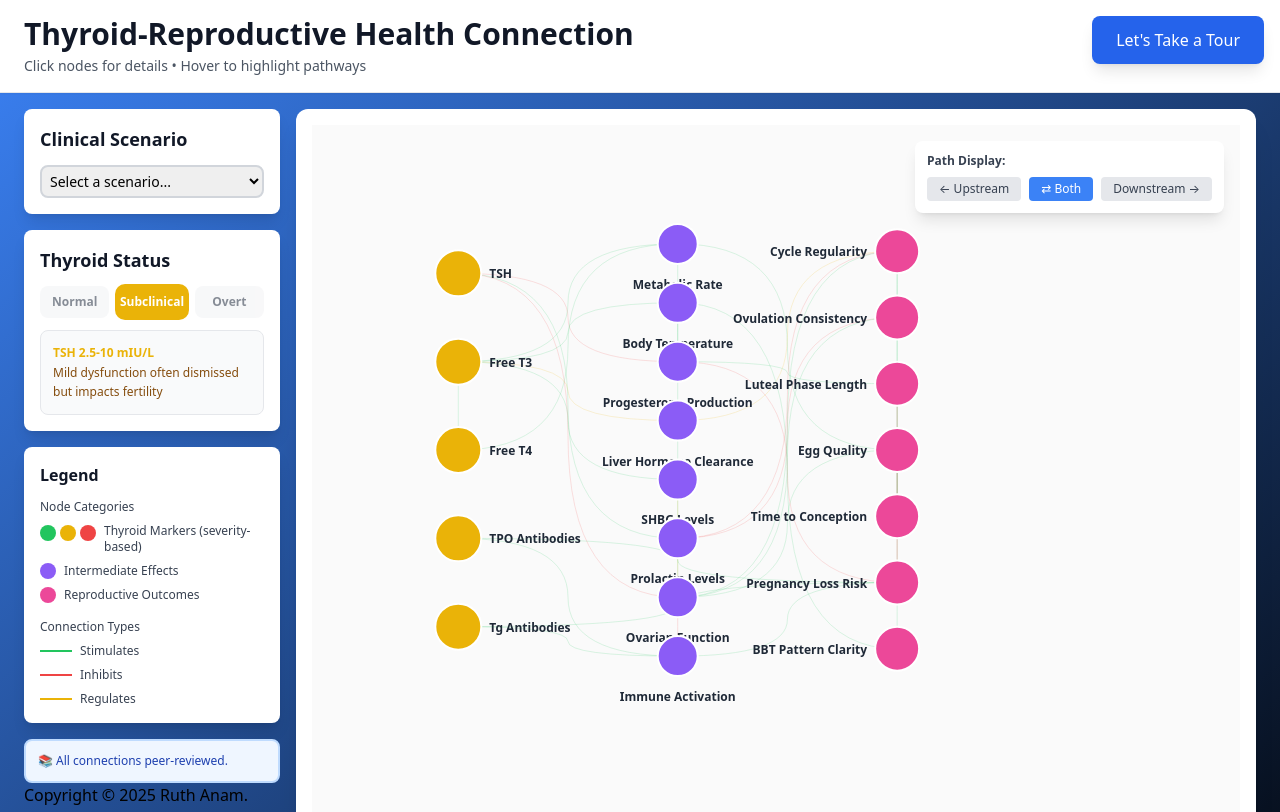
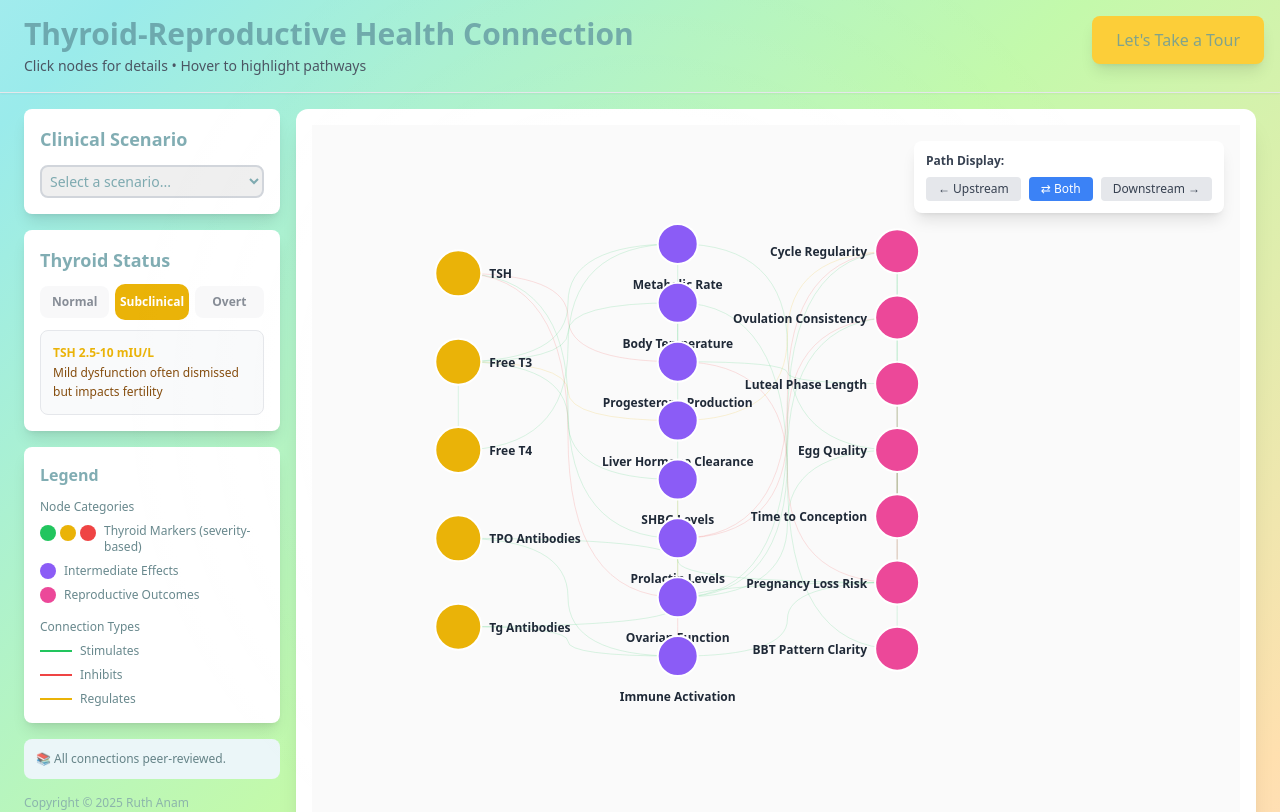
Before and after one commit to nusanam/thyroid-explorer, a React (Vite) app: page / in a window 1280 px wide. Shown: the top 812 px of the page. Built offline with nearby package versions, Linux system fonts and the light colour scheme.

Commit message:
update color palette

```diff
--- a/src/app/components/CategoryLegend.tsx
+++ b/src/app/components/CategoryLegend.tsx
@@ -7,11 +7,11 @@ import {
 export const CategoryLegend: React.FC = () => {
   return (
     <div>
-      <h3 className='text-base font-semibold mb-3 text-gray-900'>Legend</h3>
+      <h3 className='text-base font-semibold mb-3 text-[#6298a0cc]'>Legend</h3>
 
       {/* Node Categories */}
       <div className='mb-4'>
-        <h4 className='text-xs font-medium text-gray-700 mb-2'>
+        <h4 className='text-xs font-medium text-[#426a70cc] mb-2'>
           Node Categories
         </h4>
         <div className='space-y-2'>
@@ -30,7 +30,7 @@ export const CategoryLegend: React.FC = () => {
                 style={{ backgroundColor: '#ef4444' }}
               />
             </div>
-            <span className='text-xs text-gray-700'>
+            <span className='text-xs text-[#426a70cc]'>
               Thyroid Markers (severity-based)
             </span>
           </div>
@@ -41,7 +41,9 @@ export const CategoryLegend: React.FC = () => {
                 backgroundColor: getSimulationNodeColor('intermediate'),
               }}
             />
-            <span className='text-xs text-gray-700'>Intermediate Effects</span>
+            <span className='text-xs text-[#426a70cc]'>
+              Intermediate Effects
+            </span>
           </div>
           <div className='flex items-center gap-2'>
             <div
@@ -50,14 +52,16 @@ export const CategoryLegend: React.FC = () => {
                 backgroundColor: getSimulationNodeColor('reproductive'),
               }}
             />
-            <span className='text-xs text-gray-700'>Reproductive Outcomes</span>
+            <span className='text-xs text-[#426a70cc]'>
+              Reproductive Outcomes
+            </span>
           </div>
         </div>
       </div>
 
       {/* Connection Types */}
       <div>
-        <h4 className='text-xs font-medium text-gray-700 mb-2'>
+        <h4 className='text-xs font-medium text-[#426a70cc] mb-2'>
           Connection Types
         </h4>
         <div className='space-y-2'>
@@ -66,21 +70,21 @@ export const CategoryLegend: React.FC = () => {
               className='w-8 h-0.5 flex-shrink-0'
               style={{ backgroundColor: getSimulationLinkColor('stimulatory') }}
             />
-            <span className='text-xs text-gray-700'>Stimulates</span>
+            <span className='text-xs text-[#426a70cc]'>Stimulates</span>
           </div>
           <div className='flex items-center gap-2'>
             <div
               className='w-8 h-0.5 flex-shrink-0'
               style={{ backgroundColor: getSimulationLinkColor('inhibitory') }}
             />
-            <span className='text-xs text-gray-700'>Inhibits</span>
+            <span className='text-xs text-[#426a70cc]'>Inhibits</span>
           </div>
           <div className='flex items-center gap-2'>
             <div
               className='w-8 h-0.5 flex-shrink-0'
               style={{ backgroundColor: getSimulationLinkColor('regulatory') }}
             />
-            <span className='text-xs text-gray-700'>Regulates</span>
+            <span className='text-xs text-[#426a70cc]'>Regulates</span>
           </div>
         </div>
       </div>
--- a/src/app/components/GuidedTour.tsx
+++ b/src/app/components/GuidedTour.tsx
@@ -129,7 +129,7 @@ export const GuidedTour: React.FC<Props> = ({ onHighlight }) => {
       {!isActive && (
         <button
           onClick={startTour}
-          className='fixed top-4 right-4 px-6 py-3 bg-blue-600 text-white rounded-lg font-medium hover:bg-blue-700 transition-colors shadow-lg'
+          className='fixed top-4 right-4 px-6 py-3 bg-[#fcce39] text-[#6298a0cc] rounded-lg font-medium hover:bg-blue-700 transition-colors shadow-lg'
         >
           Let's Take a Tour
         </button>
@@ -160,7 +160,7 @@ export const GuidedTour: React.FC<Props> = ({ onHighlight }) => {
               className='bg-white rounded-lg shadow-2xl p-6 max-w-md'
             >
               <div className='flex items-start justify-between mb-3'>
-                <h3 className='text-xl font-bold text-gray-900'>
+                <h3 className='text-xl font-bold text-[#6298a0cc]'>
                   {step.title}
                 </h3>
                 <button
--- a/src/app/components/ScenarioSelector.tsx
+++ b/src/app/components/ScenarioSelector.tsx
@@ -17,7 +17,7 @@ export const ScenarioSelector: React.FC<{
             whileHover={{ scale: 1.03 }}
             whileTap={{ scale: 0.97 }}
           >
-            <h4 className='font-semibold text-gray-900 mb-1'>
+            <h4 className='font-semibold text-[#6298a0cc] mb-1'>
               {scenario.name}
             </h4>
             <p className='text-sm text-gray-600'>{scenario.description}</p>
--- a/src/app/components/SeveritySlider.tsx
+++ b/src/app/components/SeveritySlider.tsx
@@ -24,7 +24,7 @@ export const SeveritySlider: React.FC<Props> = ({ value, onChange }) => {
 
   return (
     <div>
-      <h3 className='text-lg font-semibold mb-3 text-gray-900'>
+      <h3 className='text-lg font-semibold mb-3 text-[#6298a0cc]'>
         Thyroid Status
       </h3>
       <div className='grid grid-cols-3 gap-2'>
--- a/src/app/components/StatsPanel.tsx
+++ b/src/app/components/StatsPanel.tsx
@@ -70,7 +70,7 @@ const StatCard: React.FC<{
 }> = ({ label, value, icon }) => (
   <div className='text-center'>
     <div className='text-3xl mb-2'>{icon}</div>
-    <div className='text-2xl font-bold text-gray-900 mb-1'>{value}</div>
+    <div className='text-2xl font-bold text-[#6298a0cc] mb-1'>{value}</div>
     <div className='text-sm text-gray-600'>{label}</div>
   </div>
 );
--- a/src/app/components/ThyroidExplorer.tsx
+++ b/src/app/components/ThyroidExplorer.tsx
@@ -67,11 +67,11 @@ export const ThyroidExplorer: React.FC = () => {
   };
 
   return (
-    <div className='min-h-screen bg-gradient-to-br from-blue-500 to-black'>
+    <div className='min-h-screen'>
       {/* Compact Header */}
-      <header className='bg-white border-b border-gray-200 shadow-sm'>
+      <header className='border-b border-gray-200 shadow-sm'>
         <div className='max-w-[1800px] mx-auto px-6 py-4'>
-          <h1 className='text-3xl font-bold text-gray-900 mb-1'>
+          <h1 className='text-3xl font-bold text-[#6298a0cc] mb-1'>
             Thyroid-Reproductive Health Connection
           </h1>
           <p className='text-sm text-gray-600'>
@@ -87,7 +87,7 @@ export const ThyroidExplorer: React.FC = () => {
           <div className='w-64 flex-shrink-0 space-y-4'>
             {/* Clinical Scenarios Dropdown */}
             <div className='bg-white rounded-lg shadow-lg p-4'>
-              <h3 className='text-lg font-semibold mb-3 text-gray-900'>
+              <h3 className='text-lg font-semibold mb-3 text-[#6298a0cc]'>
                 Clinical Scenario
               </h3>
               <select
@@ -98,7 +98,7 @@ export const ThyroidExplorer: React.FC = () => {
                   );
                   if (scenario) handleScenarioSelect(scenario);
                 }}
-                className='w-full p-1 border-2 border-gray-300 rounded-lg text-sm focus:border-blue-400 focus:outline-none'
+                className='w-full p-1 border-2 border-gray-300 rounded-lg text-[#6298a0cc] text-sm focus:border-[#6298a0cc] focus:outline-none'
               >
                 <option value=''>Select a scenario...</option>
                 {scenarios.map((scenario) => (
@@ -128,13 +128,15 @@ export const ThyroidExplorer: React.FC = () => {
               <CategoryLegend />
             </div>
             {/* Research Note */}
-            <div className='bg-blue-50 border-2 border-blue-200 rounded-lg p-3'>
-              <p className='text-xs text-blue-800'>
+            <div className='bg-[#ebf6f8] rounded-lg p-3'>
+              <p className='text-xs text-[#44676ccc]'>
                 <span className='font-semibold'>📚</span> All connections
                 peer-reviewed.
               </p>
             </div>
-            Copyright © 2025 Ruth Anam.
+            <p className='text-xs text-[#80a4a9cc]'>
+              Copyright © 2025 Ruth Anam
+            </p>
           </div>
 
           {/* Main Visualization Area */}
@@ -142,7 +144,7 @@ export const ThyroidExplorer: React.FC = () => {
             {/* Scenario Details Below - Only Show When Selected */}
             {currentScenario && (
               <div className='bg-white rounded-lg shadow-lg p-3'>
-                <h2 className='text-xl font-bold text-gray-900 mb-2'>
+                <h2 className='text-xl font-bold text-[#6298a0cc] mb-2'>
                   {currentScenario.name}
                 </h2>
 
@@ -198,7 +200,7 @@ export const ThyroidExplorer: React.FC = () => {
                 {/* Two Column Layout for Impacts & Notes */}
                 <div className='grid grid-cols-2'>
                   <div>
-                    <h3 className='font-semibold text-gray-900 mb-2 text-sm'>
+                    <h3 className='font-semibold text-[#6298a0cc] mb-2 text-sm'>
                       Reproductive Impacts
                     </h3>
                     <ul className='space-y-1'>
@@ -217,7 +219,7 @@ export const ThyroidExplorer: React.FC = () => {
                   </div>
 
                   <div className='p-3 bg-gray-50 rounded border border-gray-200'>
-                    <h3 className='font-semibold text-gray-900 mb-2 text-sm'>
+                    <h3 className='font-semibold text-[#6298a0cc] mb-2 text-sm'>
                       Clinical Notes
                     </h3>
                     <p className='text-xs text-gray-700 leading-relaxed'>
--- a/src/app/index.css
+++ b/src/app/index.css
@@ -6,13 +6,59 @@
 
 body {
   margin: 0;
-  font-family: system-ui, -apple-system, BlinkMacSystemFont, 'Segoe UI', Roboto,
-    'Helvetica Neue', Arial, sans-serif;
+  min-width: 320px;
+  min-height: 100vh;
+  background: linear-gradient(
+    135deg,
+    rgba(168, 192, 255, 0.8) 0%,
+    rgba(194, 233, 251, 0.8) 20%,
+    rgba(129, 230, 230, 0.8) 40%,
+    rgba(180, 248, 150, 0.8) 60%,
+    rgba(255, 216, 155, 0.8) 80%,
+    rgba(251, 194, 235, 0.8) 100%
+  );
+  background-size: 200% 200%;
+  animation: gradientShift 15s ease infinite;
+}
+
+@keyframes gradientShift {
+  0% {
+    background-position: 0% 50%;
+  }
+  50% {
+    background-position: 100% 50%;
+  }
+  100% {
+    background-position: 0% 50%;
+  }
+}
+
+:root {
+  font-family: system-ui, Avenir, Helvetica, Arial, sans-serif;
+  line-height: 1.5;
+  font-weight: 400;
+
+  font-synthesis: none;
+  text-rendering: optimizeLegibility;
   -webkit-font-smoothing: antialiased;
   -moz-osx-font-smoothing: grayscale;
+
+  position: relative;
+  z-index: 1;
 }
 
-#root {
+body::before {
+  content: '';
+  position: fixed;
+  top: 0;
+  left: 0;
   width: 100%;
-  min-height: 100vh;
+  height: 100%;
+  background: radial-gradient(
+    circle at 50% 50%,
+    rgba(255, 255, 255, 0.05) 0%,
+    transparent 70%
+  );
+  pointer-events: none;
+  z-index: 0;
 }
```
